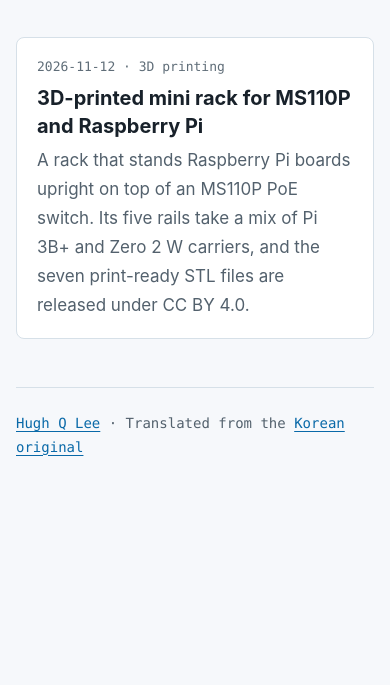
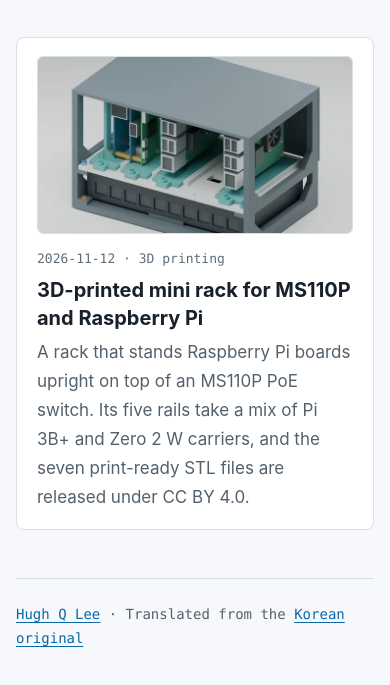
Before and after one commit to hughqlee/hughqlee.com, a plain HTML site: page maker/en/index.html in a window 390 px wide. Shown: the part 259-944 px from the top of the page. Before the commit the page ends 844 px from the top, so only its background shows below. Drawn offline with Linux system fonts and the light colour scheme.

Commit message:
Show a thumbnail for each build on the Maker lists
- Each build's thumb.webp (640 x 480, 4:3) sits beside its text on
  wide screens and above it, cropped wider, on phones
- The mini rack's thumbnail is made from its front render
- The top comment of both lists names the thumbnail file for new builds

Co-Authored-By: Claude Opus 5.5 <noreply@anthropic.com>

```diff
--- a/maker/en/index.html
+++ b/maker/en/index.html
@@ -6,7 +6,8 @@
     <title>Maker | Hugh Q Lee</title>
     <meta name="description" content="Hardware and DIY builds Hugh Q Lee makes by hand.">
     <meta name="author" content="Hugh Q Lee">
-    <!-- Translated from /maker/ (the Korean original): keep it in step. Add each build to the list and to the ItemList in the same order, newest first. -->
+    <!-- Translated from /maker/ (the Korean original): keep it in step. Add each build to the list and to the ItemList in the same order, newest first.
+         The thumbnail is the build folder's thumb.webp (640 x 480, 4:3), the same file as the Korean list. -->
     <meta name="robots" content="index, follow, max-image-preview:large, max-snippet:-1">
     <link rel="canonical" href="https://hughqlee.com/maker/en/">
     <link rel="alternate" hreflang="ko" href="https://hughqlee.com/maker/">
@@ -220,6 +221,22 @@
         .pages h2 a::after { content: ""; position: absolute; inset: 0; }  /* the whole card is the link */
         .pages p { margin: 0; color: var(--muted); }
         .pages .meta { margin: 0 0 6px; color: var(--faint); font-family: var(--mono); font-size: 13px; }
+        /* Each build's thumb.webp (640 x 480, 4:3) beside the text; on a phone, above it and cropped wider. */
+        .pages article { display: grid; grid-template-columns: 168px minmax(0, 1fr); align-items: center; gap: 20px; }
+        .pages .thumb {
+            display: block;
+            width: 100%;
+            height: auto;
+            aspect-ratio: 4 / 3;
+            object-fit: cover;
+            border: 1px solid var(--line);
+            border-radius: 6px;
+            background: var(--bg);
+        }
+        @media (max-width: 560px) {
+            .pages article { grid-template-columns: minmax(0, 1fr); gap: 14px; }
+            .pages .thumb { aspect-ratio: 16 / 9; }
+        }
 
         footer {
             margin-top: 48px;
@@ -254,9 +271,12 @@
         <ol class="pages" aria-label="Maker builds">
             <li>
                 <article>
-                    <p class="meta"><time datetime="2026-11-12">2026-11-12</time> · 3D printing</p>
-                    <h2><a href="/maker/en/ms110p-pi-minirack/">3D-printed mini rack for MS110P and Raspberry Pi</a></h2>
-                    <p>A rack that stands Raspberry Pi boards upright on top of an MS110P PoE switch. Its five rails take a mix of Pi 3B+ and Zero 2 W carriers, and the seven print-ready STL files are released under CC BY 4.0.</p>
+                    <img class="thumb" src="/maker/ms110p-pi-minirack/thumb.webp" width="640" height="480" alt="" decoding="async">
+                    <div>
+                        <p class="meta"><time datetime="2026-11-12">2026-11-12</time> · 3D printing</p>
+                        <h2><a href="/maker/en/ms110p-pi-minirack/">3D-printed mini rack for MS110P and Raspberry Pi</a></h2>
+                        <p>A rack that stands Raspberry Pi boards upright on top of an MS110P PoE switch. Its five rails take a mix of Pi 3B+ and Zero 2 W carriers, and the seven print-ready STL files are released under CC BY 4.0.</p>
+                    </div>
                 </article>
             </li>
         </ol>
```
Also changed, not shown: maker/index.html (+24 -4 lines), maker/ms110p-pi-minirack/thumb.webp (added).
